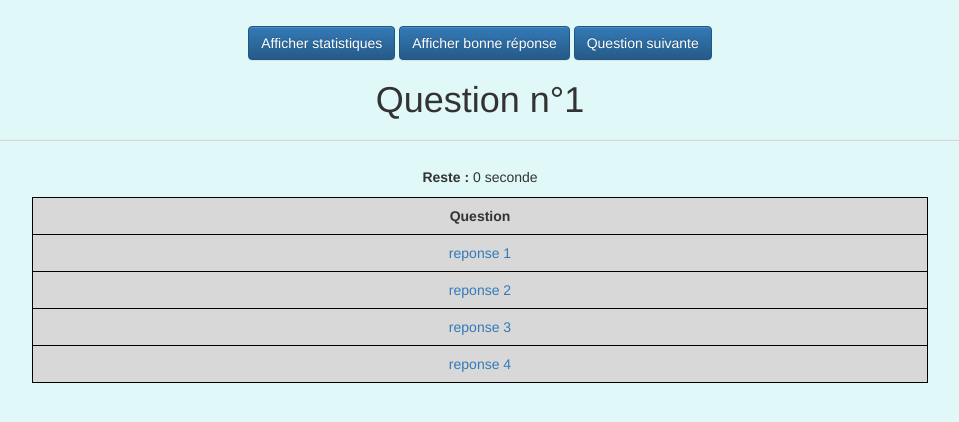
After one commit to kgiroux/integrationproject, a Java web app: page /animateur.jsp in a window 1280 px wide. The commit adds this page. Shown: the top 422 px of the page, without its empty margins (160-1119 px from the left). Run offline with Tomcat 11, a stand-in JSP engine, Linux system fonts and the light colour scheme; some libraries are stand-ins or nearby versions.

Commit message:
animateur.jsp+css page animateur+ hr definition

```diff
--- a/WebContent/Ressources/bootstrap/css/style.css
+++ b/WebContent/Ressources/bootstrap/css/style.css
@@ -45,3 +45,13 @@ h1, th, td, button {
 tr {
 	background-color:#D8D8D8;
 }
+hr {
+	height: 1px;
+	background-color:#CFD8D7;
+}
+.paraanimateur{
+	text-align:center;
+}
+.animateur{
+	text-align:center;
+}
--- /dev/null
+++ b/WebContent/animateur.jsp
@@ -0,0 +1,49 @@
+<%@ page language="java" contentType="text/html; charset=ISO-8859-1"
+    pageEncoding="utf-8"%>
+<!DOCTYPE html PUBLIC "-//W3C//DTD HTML 4.01 Transitional//EN" "http://www.w3.org/TR/html4/loose.dtd">
+<html>
+<head>
+<meta http-equiv="Content-Type" content="text/html; charset=ISO-8859-1">
+<title>Animateur</title>
+<link href="Ressources/bootstrap/css/bootstrap.min.css" rel="stylesheet" type ="text/css">
+<link href="Ressources/bootstrap/css/bootstrap-theme.min.css" rel="stylesheet" type ="text/css">
+<link href="Ressources/bootstrap/css/style.css" rel="stylesheet" type ="text/css">
+<link href="//maxcdn.bootstrapcdn.com/font-awesome/4.2.0/css/font-awesome.min.css" rel="stylesheet">
+<script src="https://ajax.googleapis.com/ajax/libs/jquery/1.11.3/jquery.min.js"></script>
+<script src="Ressources/bootstrap/js/bootstrap.min.js"></script>
+</head>
+<body>
+<div class="form-center animateur">
+<button class="btn btn-primary">Afficher statistiques</button>
+<button class="btn btn-primary">Afficher bonne réponse</button>
+<button class="btn btn-primary">Question suivante</button>
+<h1>Question n°1</h1>
+</div>
+<hr>
+<div class="form-center">
+<p class="paraanimateur"><strong>Reste :</strong> 0 seconde</p>
+			<table class="table table-bordered table-hover">
+				<thead>
+					<tr>
+						<th>Question</th>
+
+					</tr>
+				</thead>
+				<tbody>
+					<tr>
+						<td><a href="#">reponse 1</a></td>
+					</tr>
+					<tr>
+						<td><a href="#">reponse 2</a></td>
+					</tr>
+					<tr>
+						<td><a href="#">reponse 3</a></td>
+					</tr>
+					<tr>
+						<td><a href="#">reponse 4</a></td>
+					</tr>
+				</tbody>
+			</table>
+			</div>
+</body>
+</html>
--- a/WebContent/questionQuizAdmin.jsp
+++ b/WebContent/questionQuizAdmin.jsp
@@ -20,7 +20,7 @@
 	<div class="form-group">
 		<label for="libelle" class="col-xs-6 col-sm-2 control-label">Libellé :</label>
 		<div class="col-xs-2 col-sm-4">
-			<input type="string" class="form-control" name="libelle" id="libelleQuestion" placeholder="JEE,Android,etc">
+			<input type="text" class="form-control" name="libelle" id="libelleQuiz" placeholder="JEE,Android,etc">
 		</div>
 
 	</div>
```
